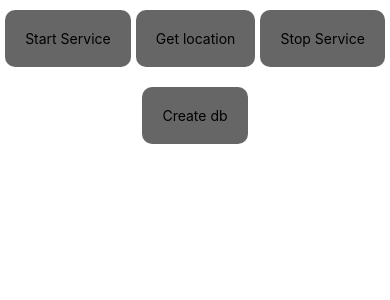
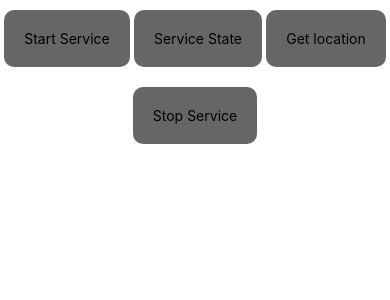
Before and after one commit to fundothabethe/rn_service, a React Native app: screen / in a window 390 px wide. Shown: the top 300 px of the page. Built offline with nearby package versions, Linux system fonts and the light colour scheme.

Commit message:
Check if service is running

```diff
--- a/App.js
+++ b/App.js
@@ -39,7 +39,14 @@ const App = () => {
       console.log(error);
     }
   };
-  const creating_sql_db = () => {};
+
+  const service_state = async () => {
+    try {
+      await Module.is_service_running().then(_ => console.log('State: ' + _));
+    } catch (error) {
+      console.log(error);
+    }
+  };
 
   return (
     <SafeAreaView style={{flex: 1}}>
@@ -54,14 +61,14 @@ const App = () => {
         <TouchableOpacity style={styles.btn} onPress={start_service_btn}>
           <Text>Start Service</Text>
         </TouchableOpacity>
+        <TouchableOpacity style={styles.btn} onPress={service_state}>
+          <Text>Service State</Text>
+        </TouchableOpacity>
         <TouchableOpacity style={styles.btn} onPress={get_location}>
           <Text>Get location</Text>
         </TouchableOpacity>
         <TouchableOpacity style={styles.btn} onPress={stop_service_btn}>
           <Text>Stop Service</Text>
-        </TouchableOpacity>
-        <TouchableOpacity style={styles.btn} onPress={creating_sql_db}>
-          <Text>Create db</Text>
         </TouchableOpacity>
       </View>
     </SafeAreaView>
```
Also changed, not shown: 4 other files (tests, documents, lock files or other folders).
